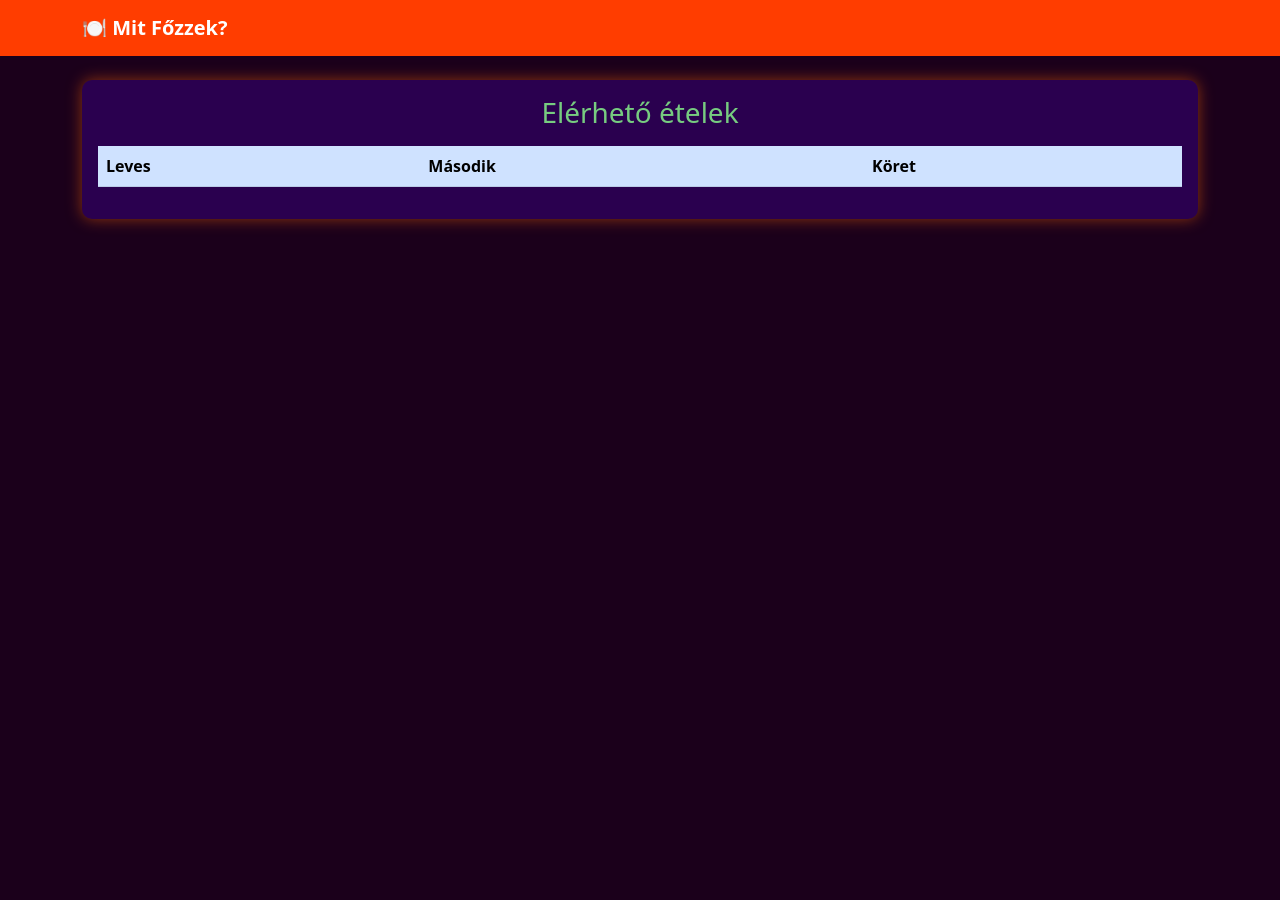
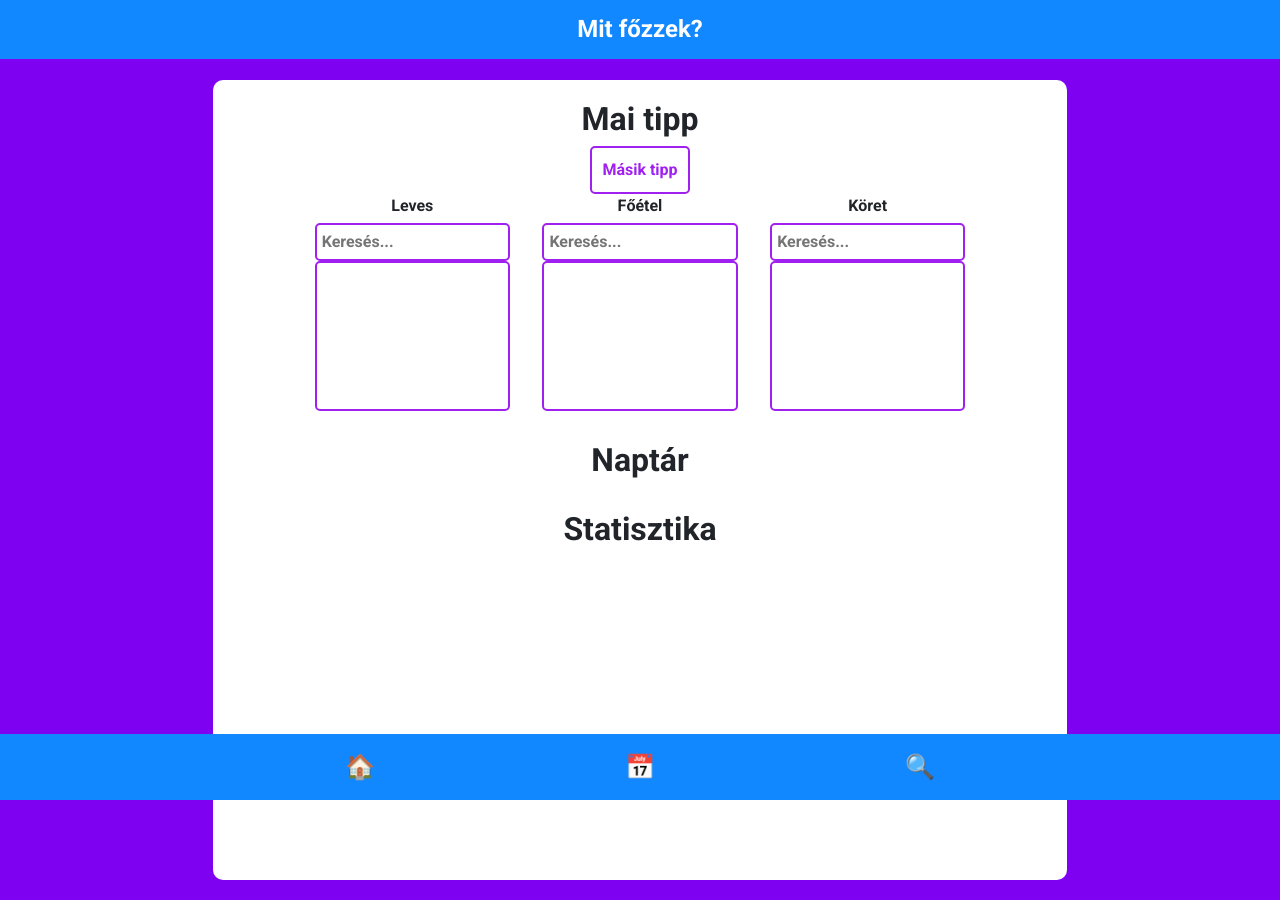
Before and after one commit to WhatToCook-Chef/WhatToCook, a plain HTML site: page index.html in a window 1280 px wide. Before the commit the page ends 800 px from the top, so only its background shows below. Drawn offline with nearby package versions, Linux system fonts and the light colour scheme; no server answers.

Commit message:
Backup01

```diff
--- a/index.html
+++ b/index.html
@@ -2,45 +2,62 @@
 <html lang="hu">
 <head>
     <meta charset="UTF-8">
-    <meta name="viewport" content="width=device-width, initial-scale=1">
-    <title>Mit Főzzek?</title>
-
-    <!-- Bootstrap CSS -->
-    <link href="https://cdn.jsdelivr.net/npm/bootstrap@5.3.0/dist/css/bootstrap.min.css" rel="stylesheet">
-
-    <!-- Saját CSS -->
-    <link rel="stylesheet" href="src/style.css">
-    <script src="src/script.js"></script>
+    <meta name="viewport" content="width=device-width, initial-scale=1.0">
+    <title>Mit főzzek?</title>
+    <link rel="stylesheet" href="https://cdnjs.cloudflare.com/ajax/libs/bootstrap/5.3.0/css/bootstrap.min.css">
+    <link rel="stylesheet" href="src/styles.css">
 </head>
 <body>
 
-    <!-- Navigációs sáv -->
-    <nav class="navbar navbar-expand-lg">
-        <div class="container">
-            <a class="navbar-brand" href="#">🍽 Mit Főzzek?</a>
-        </div>
-    </nav>
+    <!-- NAVBAR -->
+    <header class="navbar fixed-top">
+        <h1 class="navbar-title">Mit főzzek?</h1>
+    </header>
 
-    <div class="container mt-4">
-        <div class="table-container p-3">
-            <h3 class="text-center mb-3">Elérhető ételek</h3>
-            <table class="table table-striped">
-                <thead class="table-primary">
-                    <tr>
-                        <th>Leves</th>
-                        <th>Második</th>
-                        <th>Köret</th>
-                    </tr>
-                </thead>
-                <tbody id="food-list">
-                    <!-- Az ételek ide kerülnek JavaScript segítségével -->
-                </tbody>
-            </table>
-        </div>
-    </div>
+    <!-- FŐ TARTALOM -->
+    <main class="content-container">
+        <section class="food-selector">
+            <h2>Mai tipp</h2>
+            <button class="btn-refresh">Másik tipp</button>
+            <div class="food-columns">
+                <div class="food-column">
+                    <label for="soup">Leves</label>
+                    <input type="text" placeholder="Keresés..." class="search-input">
+                    <div class="scroll-list" id="soup"></div>
+                </div>
+                <div class="food-column">
+                    <label for="main">Főétel</label>
+                    <input type="text" placeholder="Keresés..." class="search-input">
+                    <div class="scroll-list" id="main"></div>
+                </div>
+                <div class="food-column">
+                    <label for="side">Köret</label>
+                    <input type="text" placeholder="Keresés..." class="search-input">
+                    <div class="scroll-list" id="side"></div>
+                </div>
+            </div>
+        </section>
 
-    <!-- Bootstrap JS -->
-    <script src="https://cdn.jsdelivr.net/npm/bootstrap@5.3.0/dist/js/bootstrap.bundle.min.js"></script>
+        <!-- NAPTÁR & TIMELINE -->
+        <section class="calendar">
+            <h2>Naptár</h2>
+            <div class="calendar-container"></div>
+        </section>
+
+        <section class="timeline">
+            <h2>Statisztika</h2>
+            <div class="timeline-container"></div>
+        </section>
+    </main>
+
+    <!-- FOOTER -->
+    <footer class="footer">
+        <nav class="footer-nav">
+            <button class="footer-btn">🏠</button>
+            <button class="footer-btn">📅</button>
+            <button class="footer-btn">🔍</button>
+        </nav>
+    </footer>
 
 </body>
 </html>
--- a/src/style.css
+++ /dev/null
@@ -1,34 +0,0 @@
-body {
-    background-color: #1b001b; /* Sötét kékes-lila */
-    color: #77cc80; /* Világos narancs kontrasztként */
-}
-
-.navbar {
-    background-color: #ff3d00; /* Élénk pirosas-narancs */
-}
-
-.navbar-brand {
-    color: white !important;
-    font-weight: bold;
-}
-
-.table-container {
-    background-color: #2a004f; /* Még sötétebb kékes-lila */
-    border-radius: 10px;
-    padding: 20px;
-    box-shadow: 0px 0px 15px rgba(255, 102, 0, 0.5);
-}
-
-.table-primary {
-    background-color: #ff3d00 !important; /* Ugyanaz az élénk pirosas-narancs */
-    color: white;
-}
-
-.btn-primary {
-    background-color: #ff6d00;
-    border: none;
-}
-
-.btn-primary:hover {
-    background-color: #d84315;
-}
--- /dev/null
+++ b/src/styles.css
@@ -0,0 +1,134 @@
+@import url('https://fonts.googleapis.com/css2?family=Roboto:wght@700&display=swap');
+
+body {
+    font-family: 'Roboto', sans-serif;
+    background-color: #7e02f1; /* Világos lila háttér */
+    margin: 0;
+    padding: 0;
+}
+
+/* NAVBAR */
+.navbar {
+    background-color: #1188ff;
+    text-align: center;
+    padding: 15px;
+    position: fixed;
+    width: 100%;
+    top: 0;
+    z-index: 1000;
+}
+
+.navbar-title {
+    color: white;
+    font-size: 24px;
+    margin: auto;
+}
+
+/* FŐ TARTALOM */
+.content-container {
+    width: 66.67%;
+    margin: 80px auto 20px auto; /* Középre helyezés */
+    padding: 20px;
+    background: #fff;
+    border-radius: 10px;
+    min-height: 100vh;
+    overflow-y: auto;
+}
+
+@media (max-width: 768px) {
+    .content-container {
+        width: 90%;
+    }
+}
+
+/* LISTA/GÖRGETHETŐ TÁBLÁZAT */
+.food-selector {
+    width: 80%;
+    text-align: center;
+    justify-content: space-around;
+    margin: auto;
+    margin-bottom: 20px;
+}
+
+.food-columns {
+    display: flex;
+    justify-content: space-between;
+    margin: auto;
+}
+
+.food-column {
+    width: 30%;
+    text-align: center;
+}
+
+label {
+    font-size: 16px;
+    display: block;
+    margin-bottom: 5px;
+}
+
+/* SZŰRŐ INPUT MEZŐK */
+.search-input {
+    width: 100%;
+    padding: 5px;
+    border-radius: 5px;
+    border: 2px solid #A020F0; /* Lila border */
+}
+
+/* GÖRGETHETŐ LISTA */
+.scroll-list {
+    height: 150px;
+    overflow-y: auto;
+    border: 2px solid #A020F0; /* Lila border */
+    padding: 5px;
+    background: white;
+    border-radius: 5px;
+}
+
+/* GOMBOK */
+.btn-refresh {
+    background-color: #fff;
+    border: 2px solid #A020F0; /* Lila border */
+    padding: 10px;
+    color: #A020F0;
+    font-size: 16px;
+    border-radius: 5px;
+    cursor: pointer;
+}
+
+.btn-refresh:hover {
+    background-color: #A020F0;
+    color: white;
+}
+
+/* NAPTÁR & TIMELINE */
+.calendar, .timeline {
+    text-align: center;
+    margin-top: 30px;
+}
+
+/* FOOTER */
+.footer {
+    background-color: #1188ff;
+    position: fixed;
+    width: 100%;
+    bottom: 0;
+    text-align: center;
+    padding: 10px;
+}
+
+.footer-nav {
+    display: flex;
+    justify-content: space-around;
+    width: 66.67%;
+    margin: auto;
+}
+
+.footer-btn {
+    background: none;
+    border: none;
+    font-size: 24px;
+    cursor: pointer;
+    padding: 5px 10px;
+    border-radius: 5px;
+}
```
